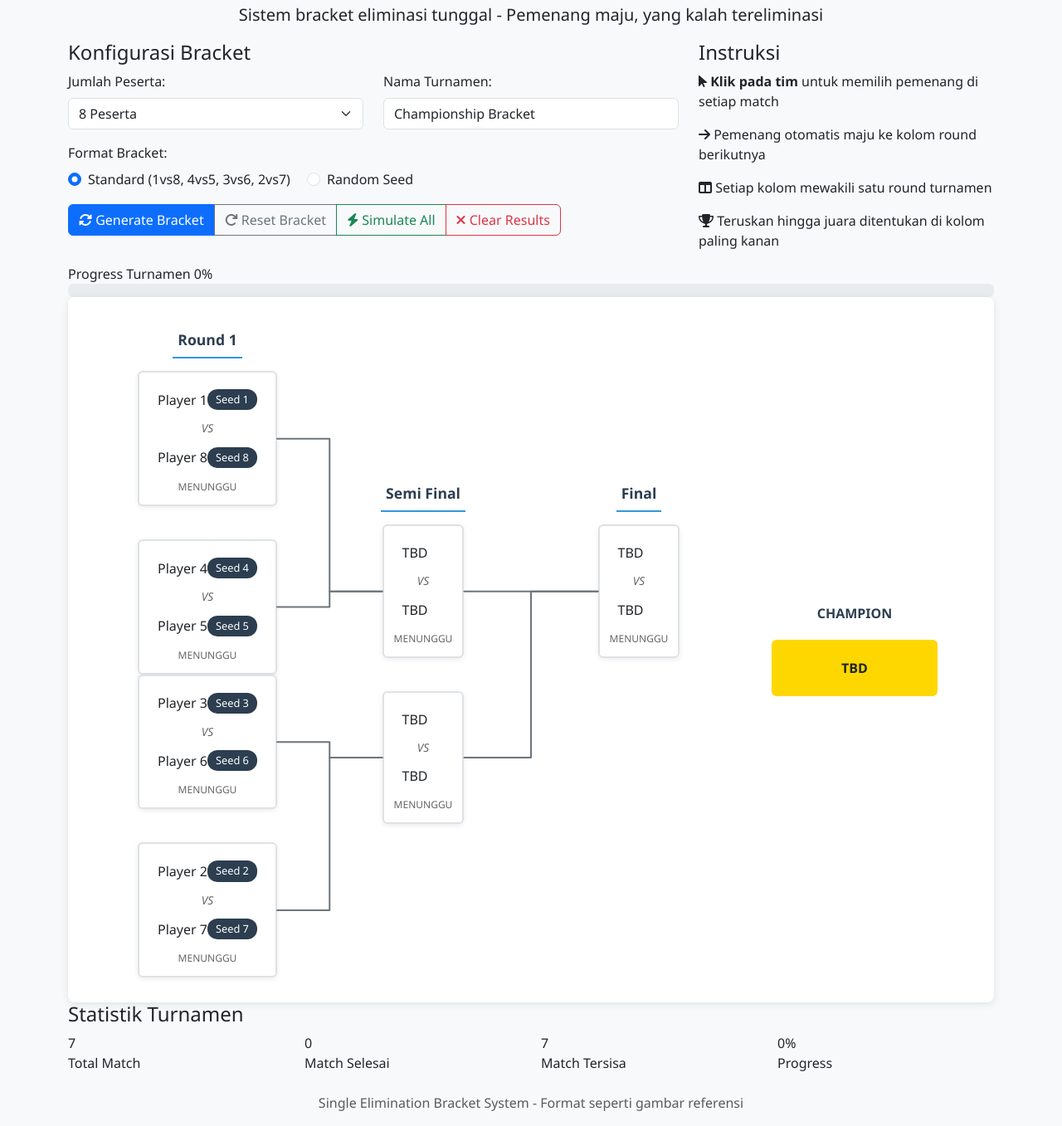
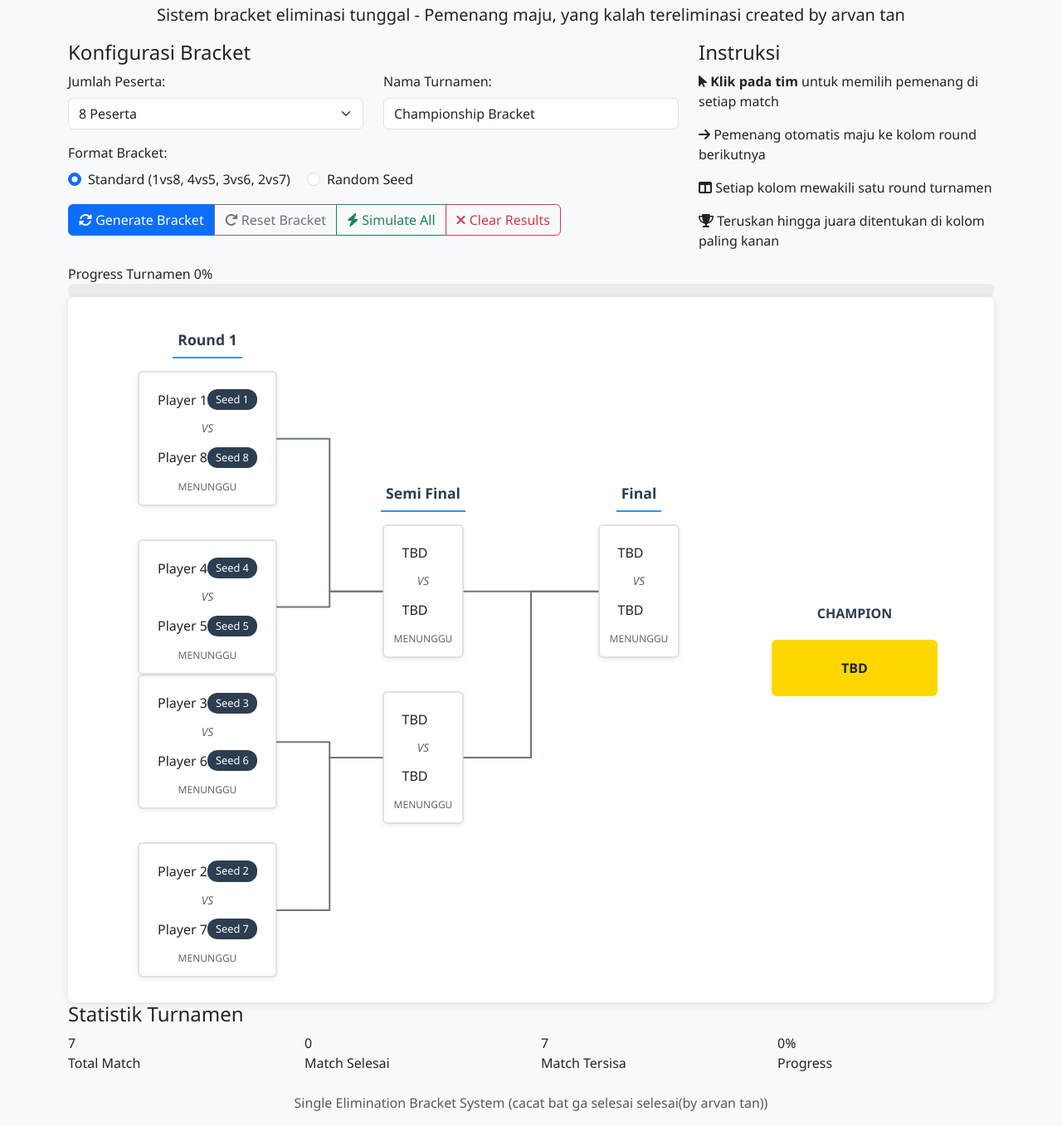
Before and after one commit to vtanixDevKid/vtanixdevkid.github.io, a plain HTML site: page assets/html/alat1.html in a window 1280 px wide. Shown: the part 77-1434 px from the top of the page at 83% size. Drawn offline with nearby package versions, Linux system fonts and the light colour scheme.

Commit message:
alat 1
alat1

```diff
--- a/assets/css/alat1.css
+++ b/assets/css/alat1.css
@@ -179,3 +179,8 @@ body{
   .bracket-columns{gap:30px;}
   .round-column{min-width:160px;max-width:160px;}
 }
+@media(max-width:400px){
+  .bracket-container{padding:20px 10px;}
+  .bracket-columns{flex-direction:column;align-items:center;gap:40px;}
+  .round-column{min-width:100%;max-width:100%;}
+}
--- a/assets/html/alat1.html
+++ b/assets/html/alat1.html
@@ -3,7 +3,7 @@
 <head>
     <meta charset="UTF-8">
     <meta name="viewport" content="width=device-width, initial-scale=1.0">
-    <title>Single Elimination Bracket System</title>
+    <title>Alat 1 Arvan Tan</title>
     <link href="https://cdn.jsdelivr.net/npm/bootstrap@5.3.0-alpha1/dist/css/bootstrap.min.css" rel="stylesheet">
     <link rel="stylesheet" href="https://cdnjs.cloudflare.com/ajax/libs/font-awesome/6.4.0/css/all.min.css">
     <link rel="stylesheet" href="../css/alat1.css">
@@ -12,7 +12,7 @@
     <div class="container mt-4">
         <div class="tournament-header text-center">
             <h1><i class="fas fa-trophy"></i> Single Elimination Bracket</h1>
-            <p class="lead">Sistem bracket eliminasi tunggal - Pemenang maju, yang kalah tereliminasi</p>
+            <p class="lead">Sistem bracket eliminasi tunggal - Pemenang maju, yang kalah tereliminasi created by arvan tan</p>
         </div>
 
         <div class="tournament-controls">
@@ -126,7 +126,7 @@
 
         <div class="mt-4 text-center">
             <p class="text-muted">
-                Single Elimination Bracket System - Format seperti gambar referensi
+                Single Elimination Bracket System (cacat bat ga selesai selesai(by arvan tan))
             </p>
         </div>
     </div>
```
Also changed, not shown: assets/js/alat1.js (line endings or trailing spaces).
